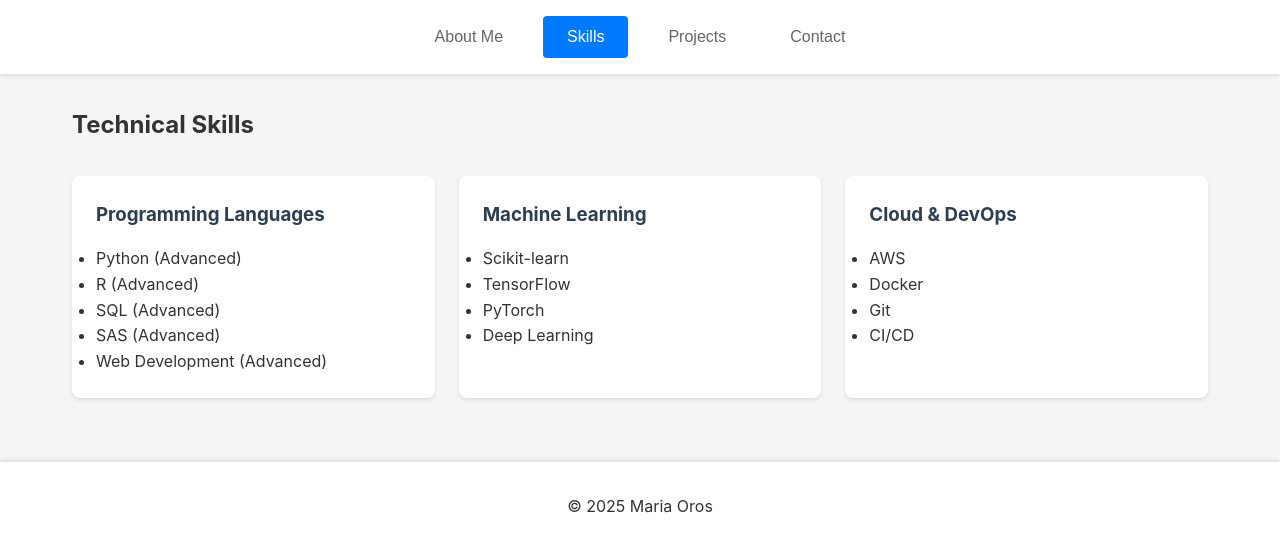
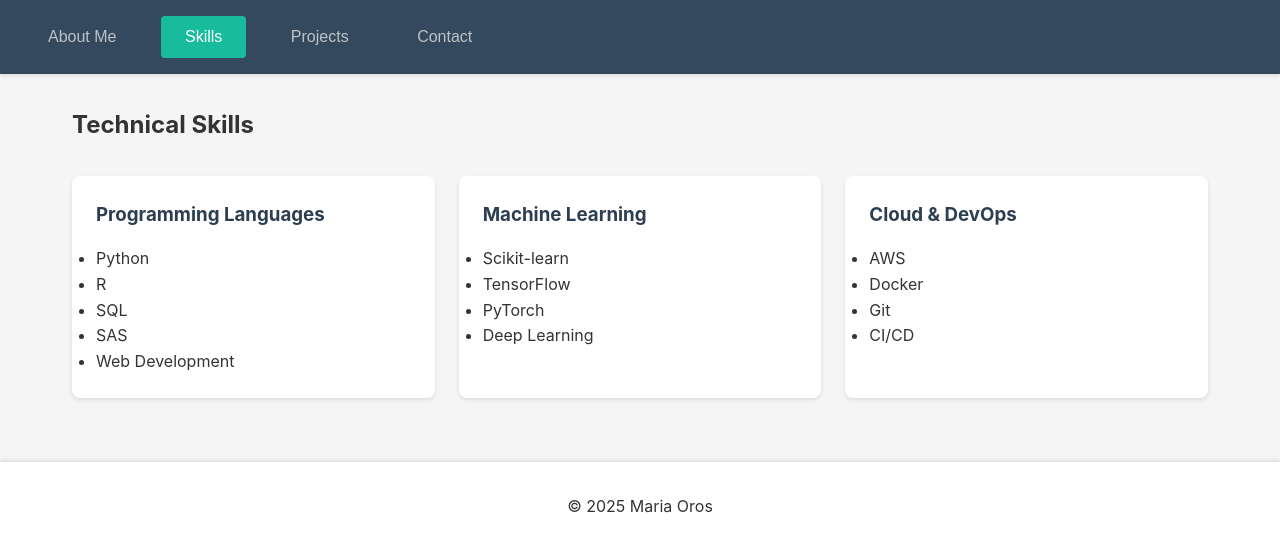
Before and after one commit to mariaob1201/CVU-Maria, a website: page public/index.html in a window 1280 px wide. Both pictures are taken after a click on the button "Skills". Drawn offline with Linux system fonts and the light colour scheme.

Commit message:
REFACTOR: change styles

```diff
--- a/public/css/styles.css
+++ b/public/css/styles.css
@@ -18,14 +18,9 @@ body {
    Navigation Tabs
 ----------------------------- */
 .tabs {
-    display: flex;
-    justify-content: center;
-    background: white;
+    background: #34495e; /* Dark navy blue */
     padding: 1rem;
     box-shadow: 0 2px 4px rgba(0,0,0,0.1);
-    position: sticky;
-    top: 0;
-    z-index: 1000;
 }
 
 .tab-button {
@@ -33,7 +28,7 @@ body {
     margin: 0 0.5rem;
     border: none;
     background: none;
-    color: #666;
+    color: #bdc3c7; /* Light gray text */
     cursor: pointer;
     font-size: 1rem;
     transition: all 0.3s ease;
@@ -41,11 +36,12 @@ body {
 }
 
 .tab-button:hover {
-    background: #f0f0f0;
+    background: #1abc9c; /* Turquoise Flatly accent */
+    color: white;
 }
 
 .tab-button.active {
-    background: #007bff;
+    background: #18bc9c; /* Slightly darker turquoise */
     color: white;
 }
 
--- a/public/index.html
+++ b/public/index.html
@@ -39,10 +39,10 @@
                 </div>
             </div>
             <div class="profile-description">
-                <h1>Maria Oros, Statician and Data Scientist</h1>
-                <p>I am a professional Data Scientist in the <a href="https://dsi.wisc.edu" target="_blank">Data Science Institute</a> at the <a href="https://www.wisc.edu/" target="_blank">University of Wisconsin-Madison</a>.</p>
-                <p>My research spans the intersection of statistics and machine learning. I design ML models for complex environments where precision and accessibility are key. Leveraging these tools, I have delivered innovative, data-driven solutions for decision-making—exemplified by the <a href="https://github.com/UW-Madison-DSI/crop_disease_forecasting_tool" target="_blank">Open Source Forecasting Dashboard</a> and a real-time agricultural ML API.</p>
-                <p>I hold an specialization in economics and have strong software development expertise, including deploying ML solutions on AWS.</p>
+                <h1>Maria Oros, Statistician and Data Scientist</h1>
+                <p>I am honored to be part of the Staff Data Science team at the <a href="https://dsi.wisc.edu" target="_blank">Data Science Institute</a> at the <a href="https://www.wisc.edu/" target="_blank">University of Wisconsin-Madison as a Sr. Data Scientist.</a>.</p>
+                <p>My research lies at the intersection of statistics and machine learning, focusing on designing precise and accessible ML models for complex environments. My work has been applied in physics, agriculture and soil sciences where some of my solutions culminate in practical web applications—exemplified by the <a href="https://github.com/UW-Madison-DSI/crop_disease_forecasting_tool" target="_blank">Open Source Forecasting Dashboard</a> and a real-time agricultural ML API.</p>
+                <p>I have strong software development expertise, including deploying ML solutions on AWS.</p>
                 <p>📄 <a href="MariaOros-datascientist.pdf" target="_blank"><strong>CV</strong></a></p>
             </div>
         </div>
@@ -55,11 +55,11 @@
             <div class="skill-card">
                 <h3>Programming Languages</h3>
                 <ul>
-                    <li>Python (Advanced)</li>
-                    <li>R (Advanced)</li>
-                    <li>SQL (Advanced)</li>
-                    <li>SAS (Advanced)</li>
-                    <li>Web Development (Advanced)</li>
+                    <li>Python </li>
+                    <li>R </li>
+                    <li>SQL </li>
+                    <li>SAS </li>
+                    <li>Web Development </li>
                 </ul>
             </div>
             <div class="skill-card">
```
